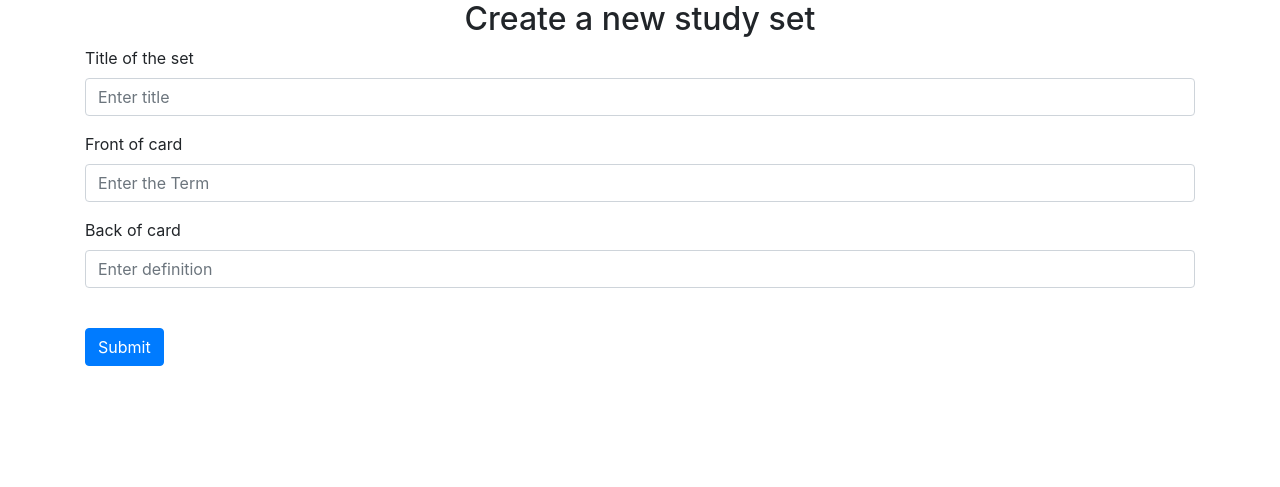
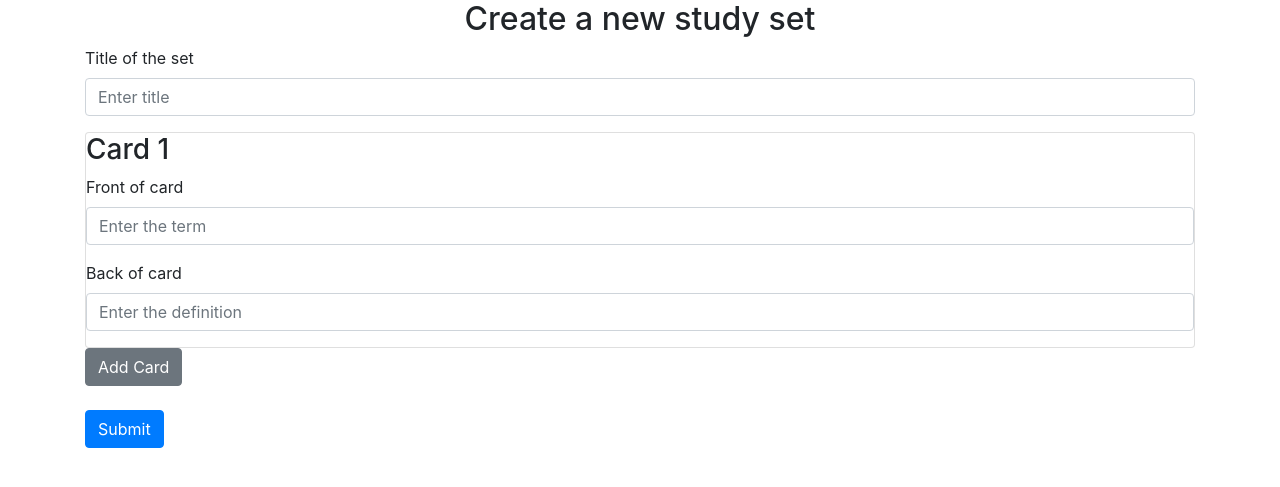
Before and after one commit to Cory-Avrutis/Free-Quizlet, a Flask app: template website/templates/create_set.html in a window 1280 px wide. Shown: the part 56-543 px from the top of the page. Run offline with Flask 2, Linux system fonts and the light colour scheme; the template is opened without the code that fills it, so the values that code supplies are empty; some libraries are stand-ins or nearby versions.

Commit message:
Make add multiple cards (front-end only) The mongo server seems to be down at the moment. This is the progress I made right before it went down. Basically, i used cory's code from the sign up page, then used javascript code to keep chaining similiar inputs. this video and others help: https://www.youtube.com/watch?v=yIzlaTMx9nU

```diff
--- a/website/templates/create_set.html
+++ b/website/templates/create_set.html
@@ -1,55 +1,103 @@
 {% extends "base.html" %}
 
-<!-- Overriding TITLE Block from base.html -->
-{% block title %}Login{% endblock %}
+{% block title %}Create Study Set{% endblock %}
 
-<!-- Overriding CONTENT Block from base.html -->
 {% block content %}
 
-<!-- Form for card creation (sends POST) -->
+<!-- Form for study set creation (sends POST) -->
 <form method="POST">
     <h2 align="center">Create a new study set</h2>
 
     <!-- Title of the set  -->
-
     <div class="form-group">
-        <label for="Title">Title of the set</label>
+        <label for="title">Title of the set</label>
         <input
             type="text"
             class="form-control"
-            id="Title"
-            name="Title of the set"
+            id="title"
+            name="title"
             placeholder="Enter title"/>
     </div>
 
-
+    <!-- Cards -->
+    <div id="cards">
+        <!-- The initial card. This code is borrowed in the loop from javascript by getElementbyID -->
+        <div class="card">
+            <h3>Card 1</h3>
 
             <!-- Front of card -->
             <div class="form-group">
-        <label for="Term">Front of card</label>
+                <label for="term">Front of card</label>
                 <input
                     type="text"
                     class="form-control"
-            id="Term"
-            name="Term of the card"
-            placeholder="Enter the Term"/>
+                    id="term1"
+                    name="term1"
+                    placeholder="Enter the term"/>
             </div>
 
             <!-- Back of card -->
             <div class="form-group">
-        <label for="Definition">Back of card</label>
+                <label for="definition">Back of card</label>
                 <input
                     type="text"
                     class="form-control"
-            id="Definition"
-            name="Definition of the card"
-            placeholder="Enter definition"/>
+                    id="definition1"
+                    name="definition1"
+                    placeholder="Enter the definition"/>
             </div>
-        <br />
+        </div>
+    </div>
+
+    <!-- Add Card Button -->
+    <button type="button" class="btn btn-secondary" onclick="addCard()">Add Card</button>
+
+    <br /><br />
 
     <button type="submit" class="btn btn-primary">Submit</button>
-
 </form>
 
+<!-- JavaScript code below for interactability between user and adding a card mechanics. remember, comments in javascript are done by // and everything must end in a ;-->
+
+<script>
+    let cardCount = 1;
+
+    function addCard() {
+        cardCount++
+
+        const cardsDiv = document.getElementById("cards");     // targets the elements on the document by the id cards (refer to line 23 . . . <div id = 'cards'>)
+
+        const newCard = document.createElement("div");         // creates a div. does not display on homepage. moreso creating a div in memory. we will write contents to this div to populate card
+        newCard.classList.add("card");                         // adds a CSS class card to that div element. similiar to line 25 (... <div id = 'card')
+
+        const cardTitle = document.createElement("h3");        // creates a new element in memory but doesn't display it on the page just yet
+        cardTitle.innerText = `Card ${cardCount}`;             // To show user what card they are working on
+
+        const termInput = document.createElement("input");     // sets up input flow for term of card
+        termInput.type = "text";
+        termInput.classList.add("form-control");               //like the above, this does
+        termInput.name = `term_${cardCount}`;
+        termInput.placeholder = "Enter the term";
+
+        const definitionInput = document.createElement("input"); // sets up input flow for definition of card
+        definitionInput.type = "text";
+        definitionInput.classList.add("form-control");
+        definitionInput.name = `definition_${cardCount};`
+        definitionInput.placeholder = "Enter the definition";
+
+        newCard.appendChild(cardTitle);                           //puts it all together for the user. lines 88-95 are input/output codes
+        newCard.appendChild(document.createElement("br"));
+        newCard.appendChild(document.createElement("br"));
+        newCard.appendChild(document.createTextNode("Front of card: "));
+        newCard.appendChild(termInput);
+        newCard.appendChild(document.createElement("br"));
+        newCard.appendChild(document.createTextNode("Back of card: "));
+        newCard.appendChild(definitionInput);
+
+        cardsDiv.appendChild(newCard)                           //when newCard is done being set up, place the newCard into the cardsDiv area
+    }
+</script>
+
+<!-- by the time the script is done, entities in the cardsDiv will contain ALL the cards of the given card set -->
 
 {% endblock %}
```
Lines whose indentation alone changed are shown as unchanged.
